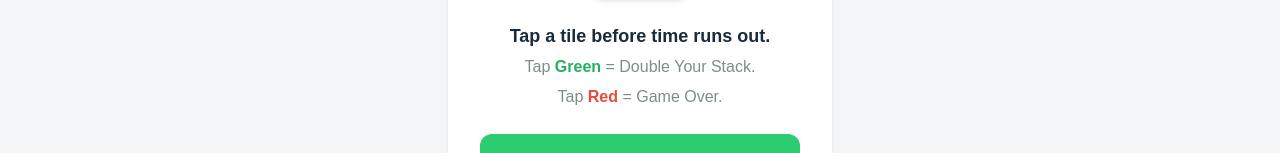
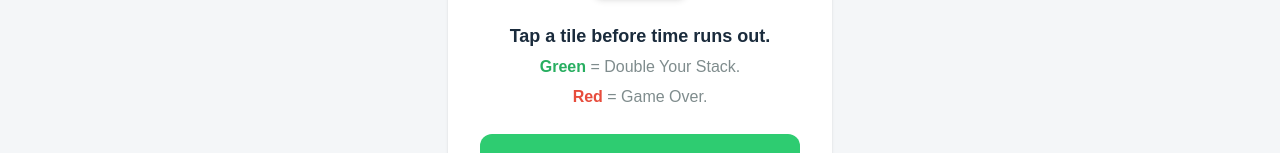
Before and after one commit to fraserbyname-spec/stacks, a Next.js app: page /play in a window 1280 px wide. Shown: the part 514-667 px from the top of the page. Built offline with nearby package versions, Linux system fonts and the light colour scheme; no server answers.

Commit message:
Remove text

```diff
--- a/app/play/page.tsx
+++ b/app/play/page.tsx
@@ -348,8 +348,8 @@ export default function PlayGame() {
         {gameState === 'ready' && (
           <div className="text-center text-base text-[#7F8C8D] leading-relaxed space-y-1">
             <p className="font-bold text-[#1A2B3C] text-lg">Tap a tile before time runs out.</p>
-            <p>Tap <span className="text-[#27AE60] font-semibold">Green</span> = Double Your Stack.</p>
-            <p>Tap <span className="text-[#E74C3C] font-semibold">Red</span> = Game Over.</p>
+            <p><span className="text-[#27AE60] font-semibold">Green</span> = Double Your Stack.</p>
+            <p><span className="text-[#E74C3C] font-semibold">Red</span> = Game Over.</p>
           </div>
         )}
 
```
